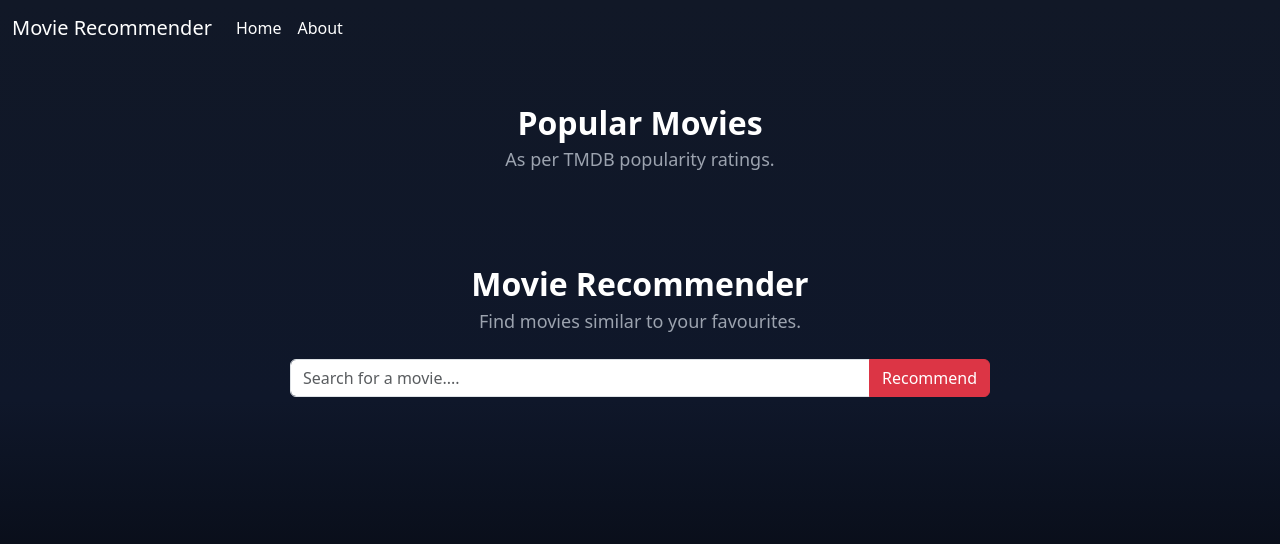
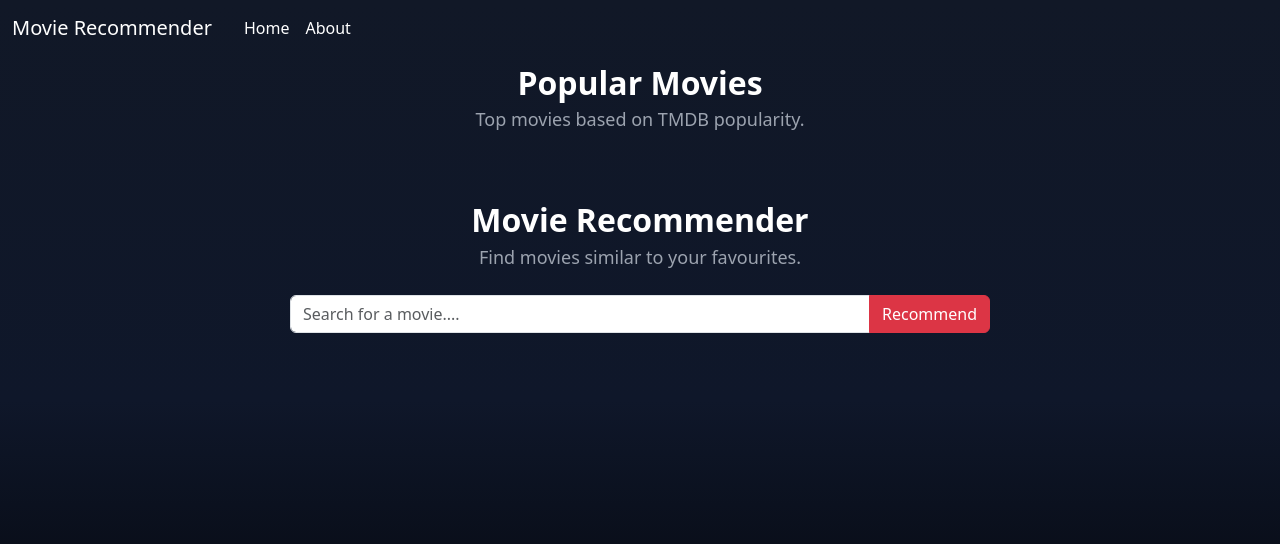
Before and after one commit to KutbuddinHotel/Movie-Recommender, a Flask app: page / in a window 1280 px wide. Shown: the top 544 px of the page. Run offline with Flask 3, Linux system fonts and the light colour scheme; parts of the project's set-up code (start-up, migrations or seed data) failed here and were passed over.

Commit message:
Improve homepage layout

```diff
--- a/templates/base.html
+++ b/templates/base.html
@@ -14,7 +14,7 @@
 
     <nav class="navbar navbar-expand-lg">
         <div class="container-fluid">
-            <a class="navbar-brand text-white" href="/">Movie Recommender</a>
+            <a class="navbar-brand me-4 text-white" href="/">Movie Recommender</a>
             </button>
             <div class="collapse navbar-collapse" id="navbarSupportedContent">
                 <ul class="navbar-nav">
--- a/templates/index.html
+++ b/templates/index.html
@@ -1,9 +1,9 @@
 {% extends 'base.html' %}
 {% block body %}
 
-<div class="container main-heading mt-5">
+<div class="container main-heading mt-2">
     <h2 class="mb-1 text-center ">Popular Movies</h2>
-    <p class="text-center mb-4">As per TMDB popularity ratings.</p>
+    <p class="text-center mb-4">Top movies based on TMDB popularity.</p>
 
     <div class="popular-container">
 
@@ -32,7 +32,7 @@
 
 <div class="container main-heading">
 
-    <h2 class="mt-5 mb-1 text-center">Movie Recommender</h2>
+    <h2 class="mt-4 mb-1 text-center">Movie Recommender</h2>
     <p class="text-center mb-4">Find movies similar to your favourites.</p>
 
 </div>
```
